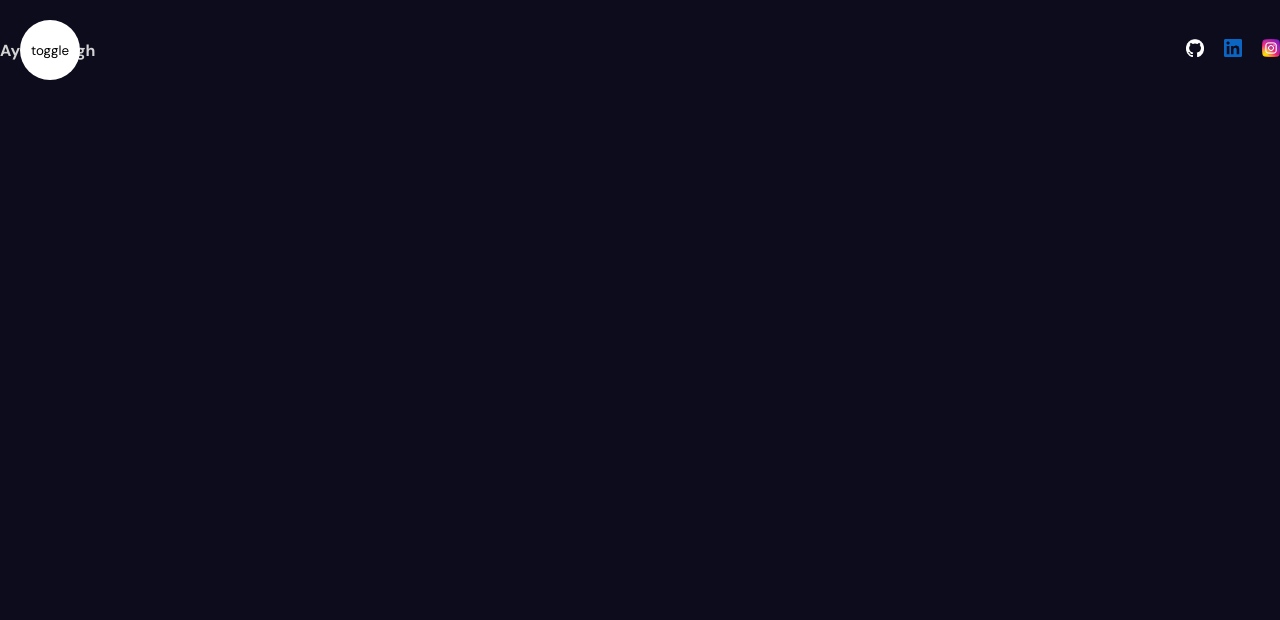
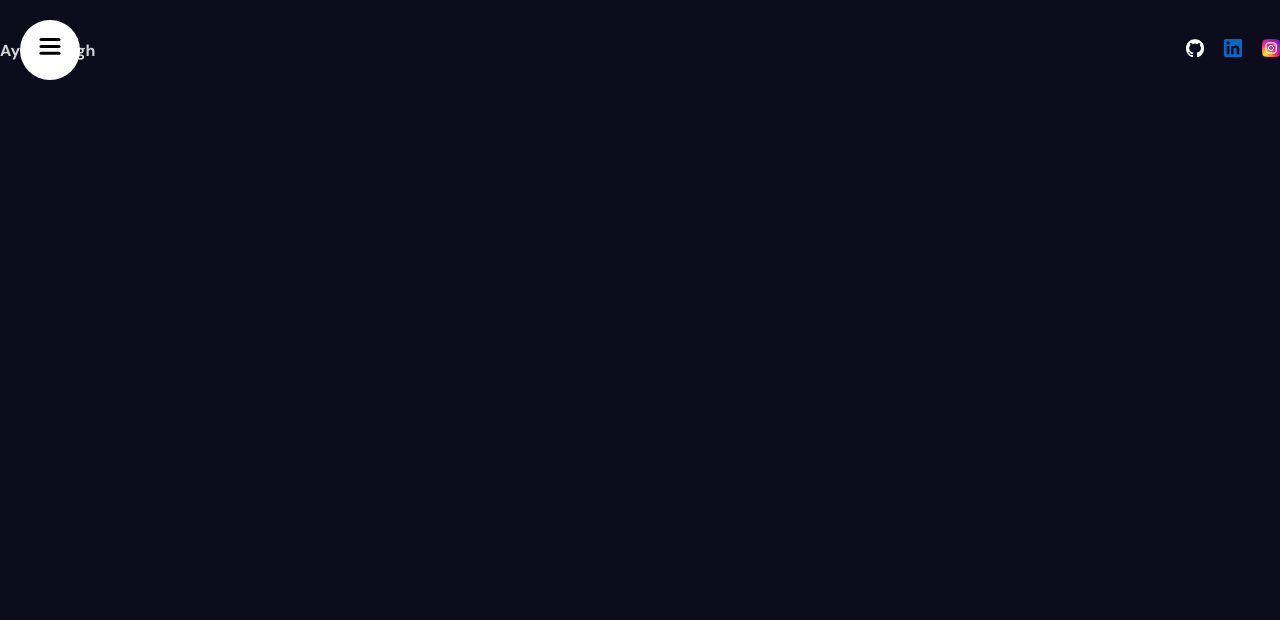
Before and after one commit to Ayush-Singh24/Portfolio, a React (Vite) app: page / in a window 1280 px wide. Shown: the top 620 px of the page. Built offline with nearby package versions, Linux system fonts and the light colour scheme.

Commit message:
made toggleButton logo/animation

```diff
--- a/src/components/sidebar/Sidebar.tsx
+++ b/src/components/sidebar/Sidebar.tsx
@@ -3,9 +3,6 @@
 import "./sidebar.scss";
 import ToggleButton from "./toggleButton/ToggleButton";
 import { useState } from "react";
-
-export default function Sidebar() {
-  const [open, setOpen] = useState<Boolean>(false);
 
 const variants: Variants = {
   open: {
@@ -25,6 +22,9 @@
     },
   },
 };
+export default function Sidebar() {
+  const [open, setOpen] = useState<Boolean>(false);
+
   return (
     <motion.div className="sidebar" animate={open ? "open" : "closed"}>
       <motion.div className="bg" variants={variants}>
--- a/src/components/sidebar/links/Links.tsx
+++ b/src/components/sidebar/links/Links.tsx
@@ -1,3 +1,18 @@
 export default function Links() {
-  return <div>links</div>;
+  const items: string[] = [
+    "Homepage",
+    "About Me",
+    "Certificates",
+    "Projects",
+    "Contacts",
+  ];
+  return (
+    <div className="links">
+      {items.map((item) => (
+        <a href={`#${item}`} key={item}>
+          {item}
+        </a>
+      ))}
+    </div>
+  );
 }
--- a/src/components/sidebar/sidebar.scss
+++ b/src/components/sidebar/sidebar.scss
@@ -18,6 +18,7 @@
       display: flex;
       flex-direction: column;
       justify-content: center;
+      align-items: center;
       gap: 20px;
 
       a {
--- a/src/components/sidebar/toggleButton/ToggleButton.tsx
+++ b/src/components/sidebar/toggleButton/ToggleButton.tsx
@@ -1,4 +1,5 @@
-import React, { Dispatch, SetStateAction } from "react";
+import { Dispatch, SetStateAction } from "react";
+import { motion } from "framer-motion";
 
 export default function ToggleButton({
   setOpen,
@@ -6,6 +7,37 @@
   setOpen: Dispatch<SetStateAction<Boolean>>;
 }) {
   return (
-    <button onClick={() => setOpen((prev: Boolean) => !prev)}>toggle</button>
+    <button onClick={() => setOpen((prev: Boolean) => !prev)}>
+      <svg width="23" height="23" viewBox="0 0 23 23">
+        <motion.path
+          strokeWidth="3"
+          stroke="black"
+          strokeLinecap="round"
+          variants={{
+            closed: { d: "M 2 2.5 L 20 2.5" },
+            open: { d: "M 3 16.5 L 17 2.5" },
+          }}
+        />
+        <motion.path
+          strokeWidth="3"
+          stroke="black"
+          strokeLinecap="round"
+          d="M 2 9.423 L 20 9.423"
+          variants={{
+            closed: { opacity: 1 },
+            open: { opacity: 0 },
+          }}
+        />
+        <motion.path
+          strokeWidth="3"
+          stroke="black"
+          strokeLinecap="round"
+          variants={{
+            closed: { d: "M 2 16.346 L 20 16.346" },
+            open: { d: "M 3 2.5 L 17 16.346" },
+          }}
+        />
+      </svg>
+    </button>
   );
 }
```
Lines whose indentation alone changed are shown as unchanged.
